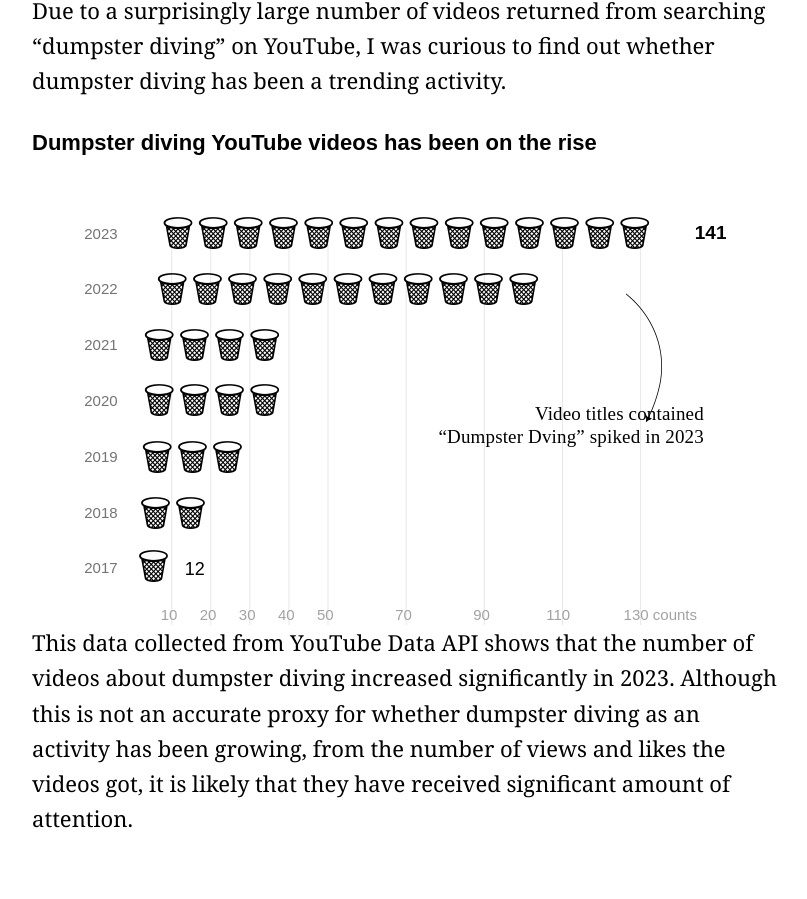
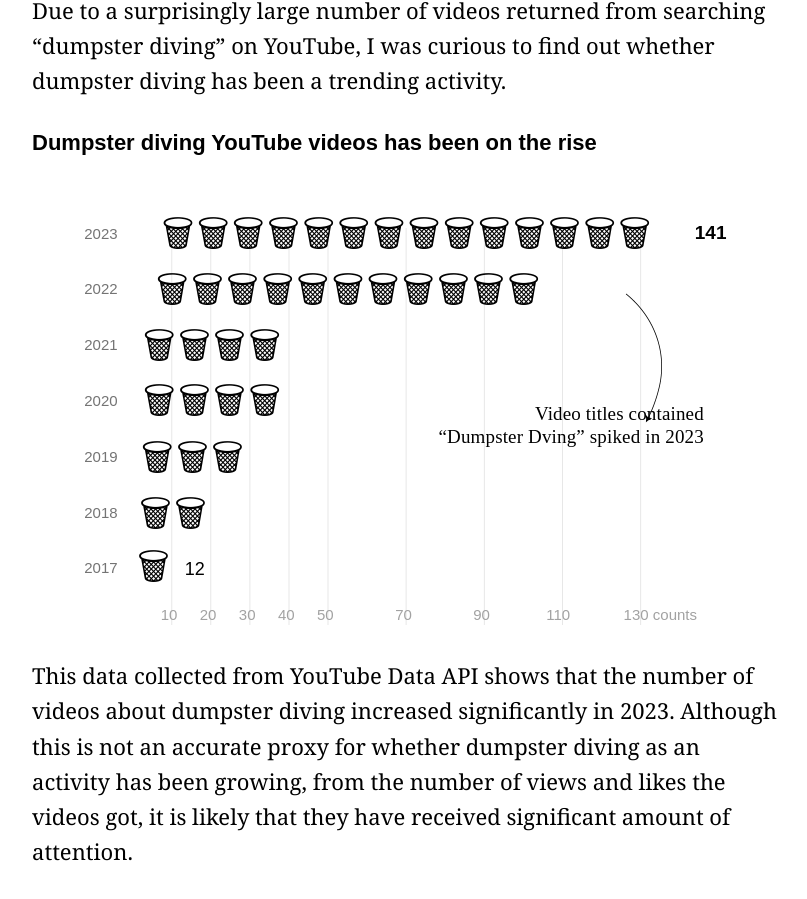
Before and after one commit to sabinahung/dumpster-dive, a plain HTML site: page docs/index.html in a window 1280 px wide. Shown: the part 1758-2657 px from the top of the page, without its empty margins (233-1040 px from the left). Drawn offline with nearby package versions, Linux system fonts and the light colour scheme; files whose address does not match are found by name.

Commit message:
adjust chart padding-bottom

```diff
--- a/docs/index.html
+++ b/docs/index.html
@@ -50,9 +50,8 @@
 
 		<p>Due to a surprisingly large number of videos returned from searching “dumpster diving” on YouTube, I was curious to find out whether dumpster diving has been a trending activity.</p>
 
-		<p class="chart-headline">Dumpster diving YouTube videos has been on the rise</p>
-		<div>
-
+		<div class="chart-container">
+			<p class="chart-headline">Dumpster diving YouTube videos has been on the rise</p>
 			<!-- Generated by ai2html v0.120.0 - 2024-03-07 23:56 -->
 			<!-- ai file: timeline.ai -->
 			<style media="screen,print">
--- a/docs/style.css
+++ b/docs/style.css
@@ -65,7 +65,10 @@ p {
     margin: 0;
     padding-bottom: 1.2em;
 }
-
+.chart-container {
+    margin: 0;
+    padding-bottom: 1.5em;
+}
 ol {
     margin: 0;
     padding-bottom: 1em;
```
